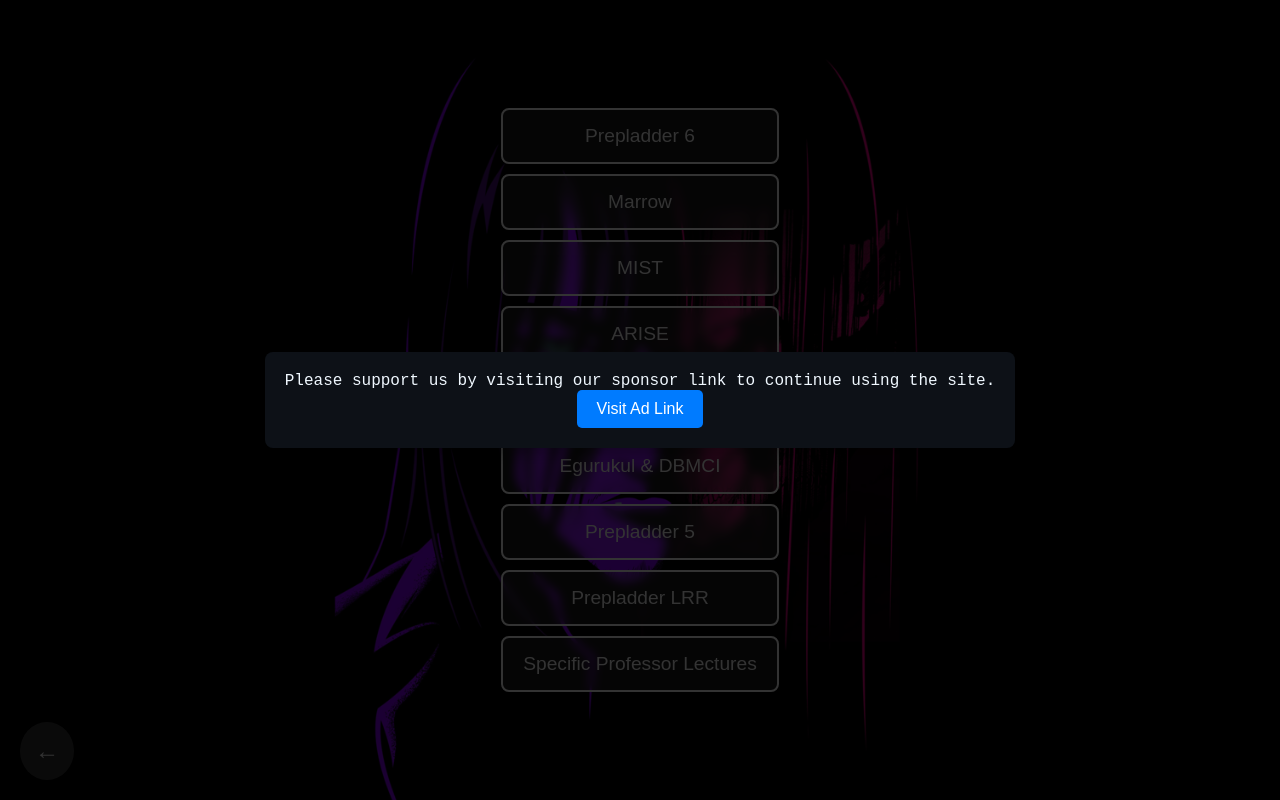
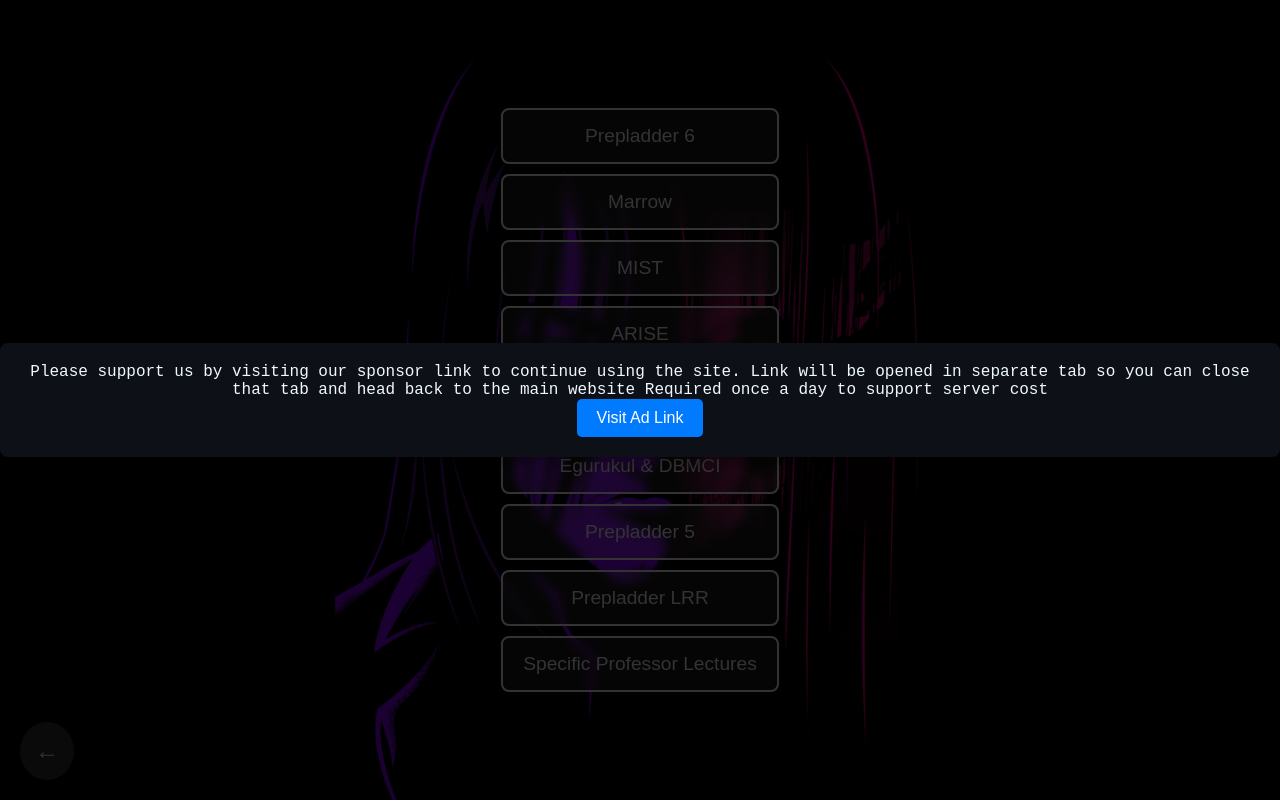
Before and after one commit to wukong-i/MedAc2-Website, a plain HTML site: page index.html in a window 1280 px wide. Drawn offline with Linux system fonts and the light colour scheme.

Commit message:
Update index.html

```diff
--- a/index.html
+++ b/index.html
@@ -119,7 +119,9 @@
   <script disable-devtool-auto src='https://cdn.jsdelivr.net/npm/disable-devtool'></script>
   <div id="adPromptOverlay">
     <div class="overlay-content">
-        <p>Please support us by visiting our sponsor link to continue using the site.</p>
+        <p>Please support us by visiting our sponsor link to continue using the site.
+          Link will be opened in separate tab so you can close that tab and head back to the main website
+          Required once a day to support server cost</p>
         <button class="overlay-button" onclick="visitAdLink()">Visit Ad Link</button>
     </div>
 </div>
```
